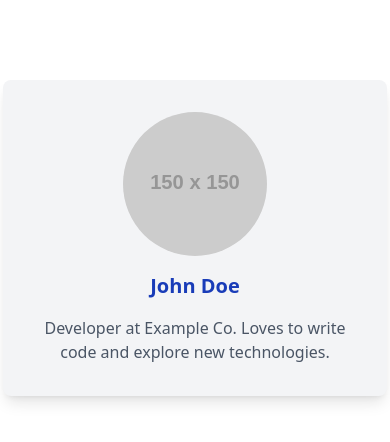
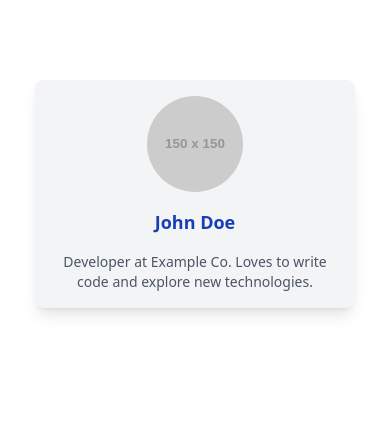
Before and after one commit to nobleslim24/alx-fe-reactjs, a React (Vite) app in the folder tailwind-react-integration/: page / in a window 390 px wide. Shown: the top 442 px of the page. Built offline with nearby package versions, Linux system fonts and the light colour scheme.

Commit message:
Responsive Design Implementation Using Tailwind CSS

```diff
--- a/tailwind-react-integration/src/components/UserProfile.jsx
+++ b/tailwind-react-integration/src/components/UserProfile.jsx
@@ -1,14 +1,16 @@
 
 function UserProfile() {
   return (
-    <div className="bg-gray-100 p-8 max-w-sm mx-auto my-20 rounded-lg shadow-lg text-center">
+    <div className="bg-gray-100 p-4 md:p-8 max-w-xs md:max-w-sm mx-auto my-20 rounded-lg shadow-lg text-center">
       <img
         src="https://via.placeholder.com/150"
         alt="User"
-        className="rounded-full w-36 h-36 mx-auto"
+        className="rounded-full w-24 h-24 md:w-36 md:h-36 mx-auto"
       />
-      <h1 className="text-xl text-blue-800 font-semibold my-4">John Doe</h1>
-      <p className="text-gray-600 text-base">
+      <h1 className="text-lg md:text-xl text-blue-800 font-semibold my-4">
+        John Doe
+      </h1>
+      <p className="text-gray-600 text-sm md:text-base">
         Developer at Example Co. Loves to write code and explore new technologies.
       </p>
     </div>
```
